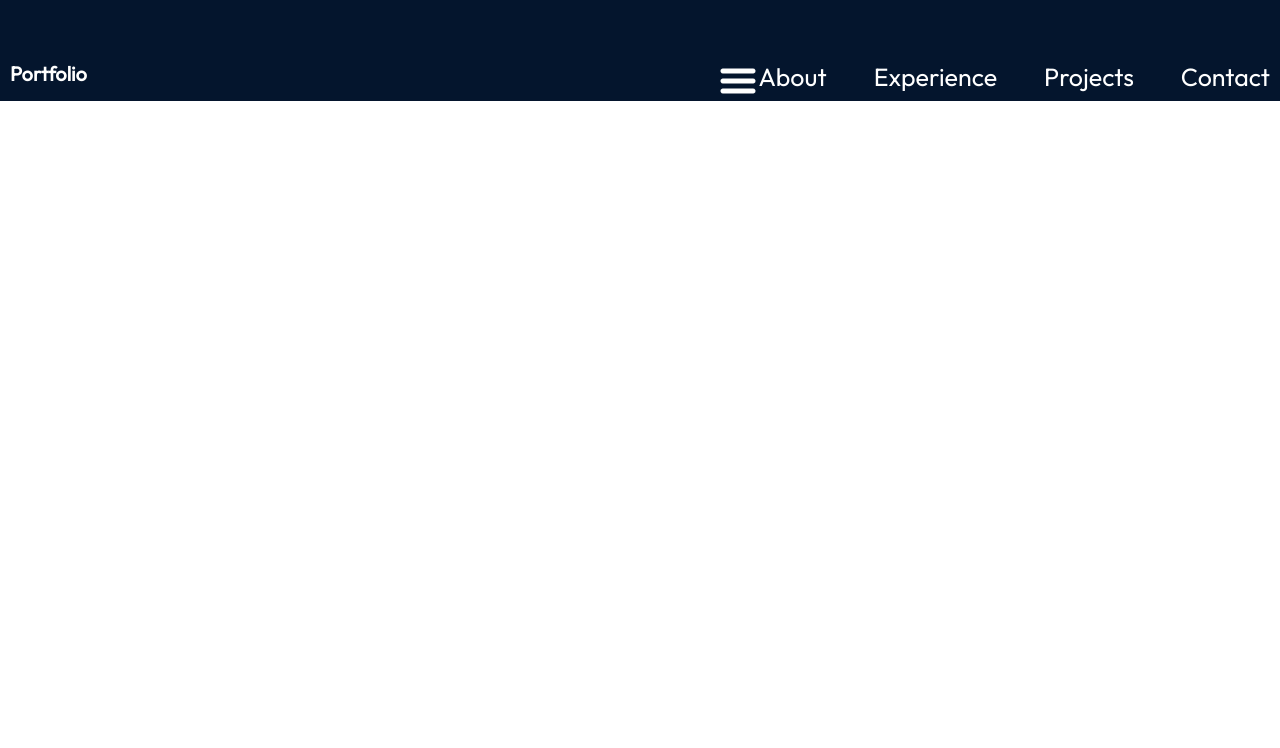
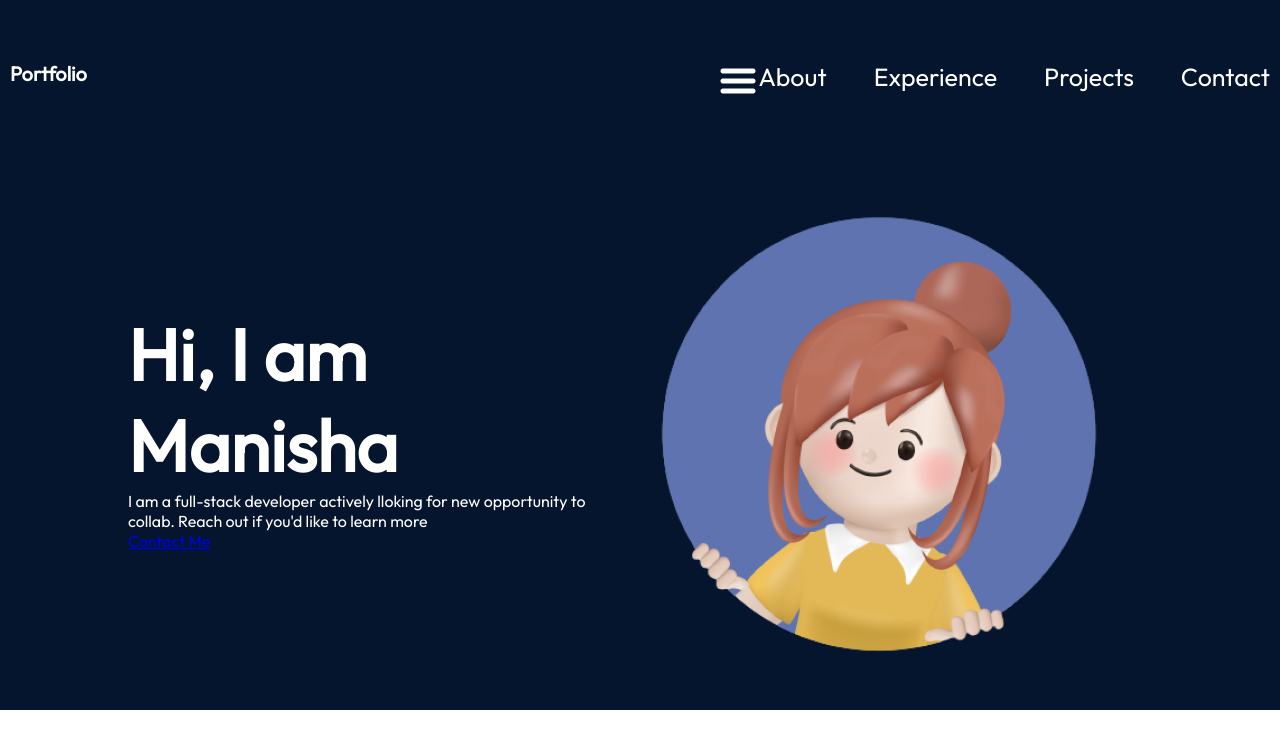
Before and after one commit to manisaparajuli/react-portfolio, a React (Vite) app in the folder portfolio/: page / in a window 1280 px wide. Shown: the top 748 px of the page. Built offline with nearby package versions, Linux system fonts and the light colour scheme.

Commit message:
navbar completed and hero image added with some styles

```diff
--- a/portfolio/src/App.jsx
+++ b/portfolio/src/App.jsx
@@ -1,5 +1,6 @@
 import style from './App.module.css';
 import Navbar from './components/Navbar/Navbar';
+import { Hero } from './components/hero/Hero';
 
 
 function App() {
@@ -8,6 +9,7 @@ function App() {
   return (
     <div className={style.App}>
       <Navbar/>
+      <Hero/>
     </div>
   )
 }
--- /dev/null
+++ b/portfolio/src/components/hero/Hero.jsx
@@ -0,0 +1,16 @@
+import React from 'react';
+import { getImageUrl } from '../../utils';
+import styles from "./Hero.module.css";
+
+export const Hero = () => {
+  return <section className={styles.container}>
+      <div className={styles.content}>
+        <h1 className={styles.title}>Hi, I am Manisha</h1>
+        <p className={styles.description}>I am a full-stack developer actively lloking for new opportunity to collab. Reach out if you'd like to learn more</p>
+        <a href="mailto:myemail@gmail.com"  className={styles.contactBtn}>Contact Me</a>
+      </div>
+      <img src={getImageUrl("hero/heroImage.png")} alt="Hero image of me" className={styles.heroImg}/>
+        <div className={styles.topBlur}/>
+        <div className={styles.bottomBlur}/>
+  </section>
+};
--- /dev/null
+++ b/portfolio/src/components/hero/Hero.module.css
@@ -0,0 +1,27 @@
+@import '../../vars.css';
+
+.container{
+  position: relative;
+  display: flex;
+  align-items: center;
+  justify-content: space-between;
+  margin-top: 49px;
+  z-index: 1;
+  margin-left: 10%;
+  margin-right: 10%;
+
+}
+
+.content{
+  desplay: flex;
+  flex-direction: column;
+  align-items: flex-start;
+  color: var(--color-text);
+  z-index: 1;
+
+}
+
+.title{
+  font-size: 72px;
+
+}
```
